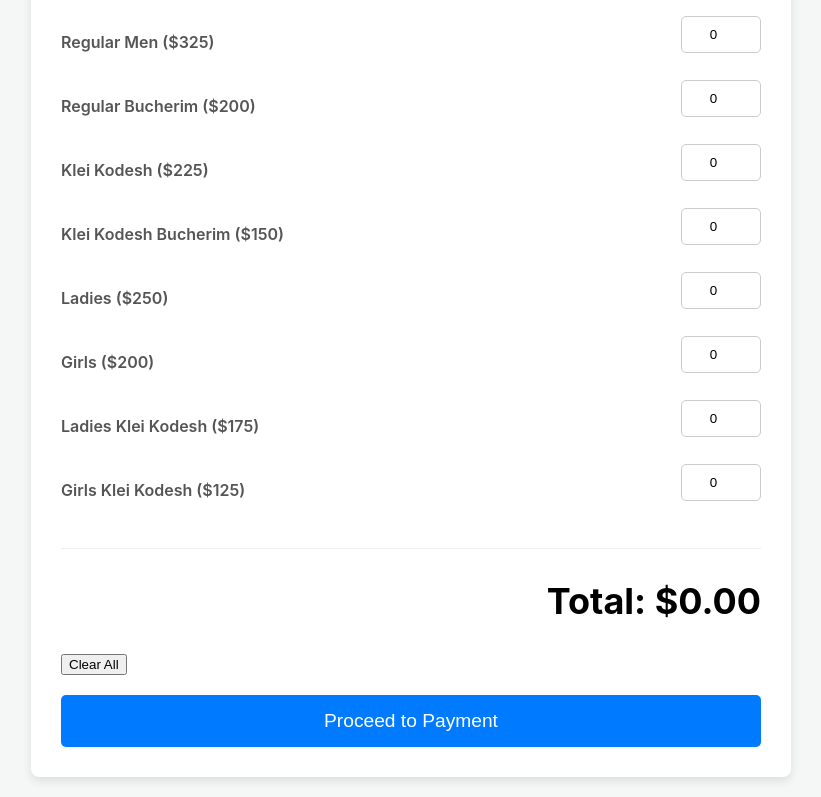
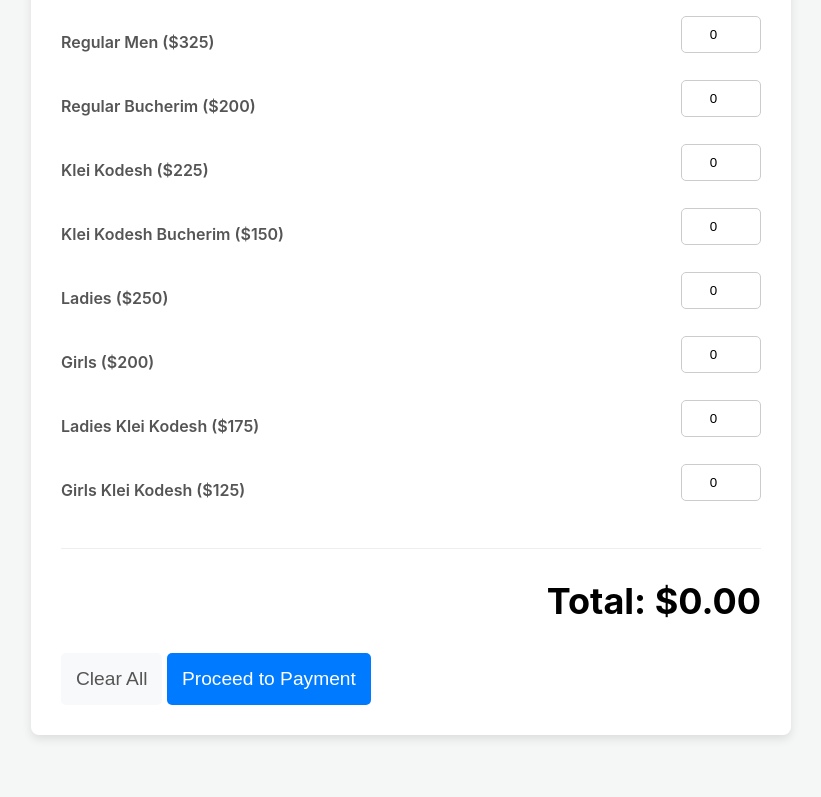
Before and after one commit to CMYShul/Shul-Seats, a website: page index.html in a window 1280 px wide. Shown: the part 648-1445 px from the top of the page, without its empty margins (229-1050 px from the left). After the commit the page ends 1403 px from the top, so only its background shows below. Drawn offline with Linux system fonts and the light colour scheme; a script that the page names is missing.

Commit message:
Update style.css

```diff
--- a/style.css
+++ b/style.css
@@ -78,20 +78,42 @@ input[type="number"] {
     margin-top: 20px;
 }
 
-.donate-button {
-    display: block;
-    width: 100%;
+./* ... (all your existing styles) ... */
+
+/* --- NEW STYLES FOR BUTTONS --- */
+
+.button-group {
+    display: flex; /* Aligns buttons in a row */
+    gap: 10px; /* Adds space between the buttons */
+    margin-top: 20px;
+}
+
+/* Make both buttons fill the available space */
+.button-group > button {
+    flex: 1; /* Each button takes up equal space */
     padding: 15px;
-    background-color: #007bff;
-    color: white;
+    font-size: 1.2em;
+    border-radius: 5px;
     border: none;
-    border-radius: 5px;
-    font-size: 1.2em;
     cursor: pointer;
-    margin-top: 20px;
     transition: background-color 0.3s;
 }
 
+/* Keep the original style for the main payment button */
+.donate-button {
+    background-color: #007bff;
+    color: white;
+}
 .donate-button:hover {
     background-color: #0056b3;
 }
+
+/* Style for the new "Clear All" button */
+.clear-button {
+    background-color: #f8f9fa; /* A light grey background */
+    color: #555; /* Dark text color */
+    border: 1px solid #ccc; /* A subtle border */
+}
+.clear-button:hover {
+    background-color: #e2e6ea; /* A slightly darker grey on hover */
+}
```
